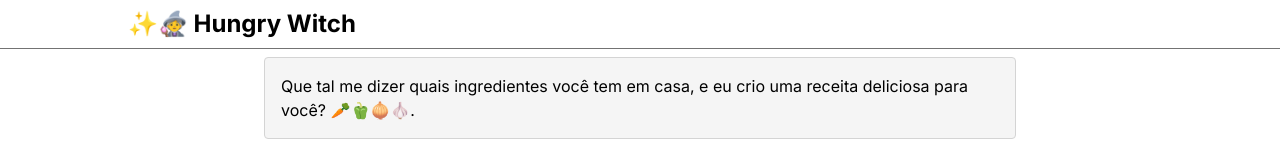
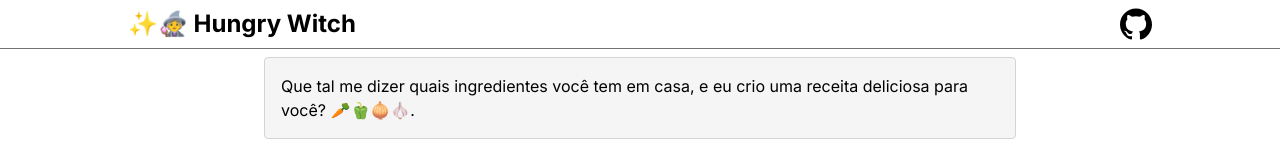
Before and after one commit to ricardospalves/alura-hungry-witch, a Next.js app: page / in a window 1280 px wide. Shown: the top 160 px of the page. Built offline with nearby package versions, Linux system fonts and the light colour scheme.

Commit message:
refactor: move Header to components

```diff
--- a/src/app/page.tsx
+++ b/src/app/page.tsx
@@ -6,6 +6,7 @@ import { AI_INSTRUCTION } from "~/constants/aiInstruction";
 import Markdown from "react-markdown";
 import style from "./markdown.module.css";
 import { VscLoading } from "react-icons/vsc";
+import { Header } from "~/components/Header/Header";
 
 const INITIAL_MESSAGE =
   "Que tal me dizer quais ingredientes você tem em casa, e eu crio uma receita deliciosa para você? 🥕🫑🧅🧄.";
@@ -42,11 +43,7 @@ export default function Home() {
 
   return (
     <div className="flex flex-col h-screen overflow-hidden">
-      <header className="shrink-0 py-2">
-        <div className="max-w-5xl mx-auto">
-          <h1 className="text-2xl font-bold">✨🧙‍♀️ Hungry Witch</h1>
-        </div>
-      </header>
+      <Header />
 
       <main className="flex flex-col grow h-[calc(100vh-3rem)] border-t border-neutral-500">
         <div className="max-w-3xl w-full mx-auto overflow-auto p-2">
--- /dev/null
+++ b/src/components/Header/Header.tsx
@@ -0,0 +1,19 @@
+import { SiGithub as GitHubIcon } from "react-icons/si";
+
+export const Header = () => {
+  return (
+    <header className="shrink-0">
+      <div className="max-w-5xl mx-auto h-12 py-1 flex items-center justify-between">
+        <h1 className="text-2xl font-bold">✨🧙‍♀️ Hungry Witch</h1>
+
+        <a
+          href="https://github.com/ricardospalves/alura-hungry-witch"
+          className="block size-8"
+        >
+          <span className="sr-only">Acessar o GitHub do projeto</span>
+          <GitHubIcon className="block size-full" aria-hidden={true} />
+        </a>
+      </div>
+    </header>
+  );
+};
```
